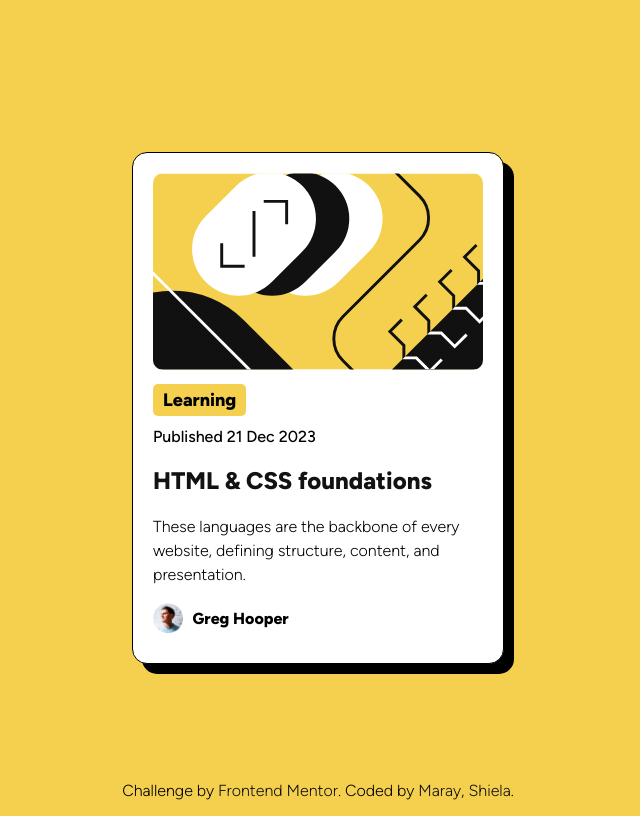
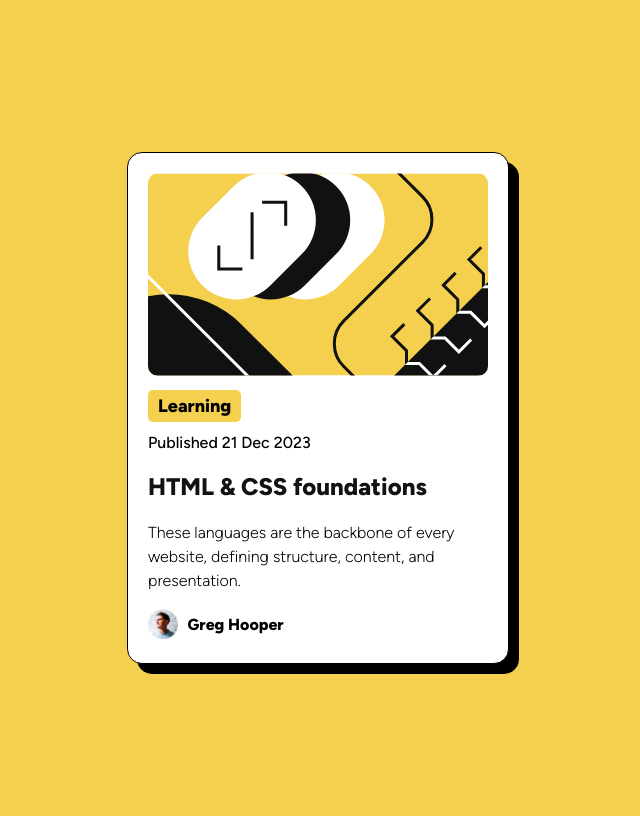
Before and after one commit to marayshiela/log-preview-card-challenge-on-Frontend-Mentor, a plain HTML site: page index.html in a window 1280 px wide. Shown: the whole page, without its empty margins (322-962 px from the left). Drawn offline with Linux system fonts and the light colour scheme.

Commit message:
Update index.html
removed footer

```diff
--- a/index.html
+++ b/index.html
@@ -33,7 +33,7 @@
         border-radius: 15px;
         border: 1px solid black;
         box-shadow: 10px 10px 0px 0px rgba(0, 0, 0, 1);
-        max-width: 330px;
+        max-width: 340px;
         height: 470px;
         padding: 20px;
         flex-direction: column;
@@ -101,13 +101,6 @@
         </div>
       </section>
     </main>
-    <footer class="center-align">
-      <div class="attribution">
-        Challenge by
-        <a rel="noopener" href="https://www.frontendmentor.io?ref=challenge" target="_blank"
-          >Frontend Mentor</a
-        >. Coded by <a href="#">Maray, Shiela</a>.
-      </div>
-    </footer>
+
   </body>
 </html>
```
